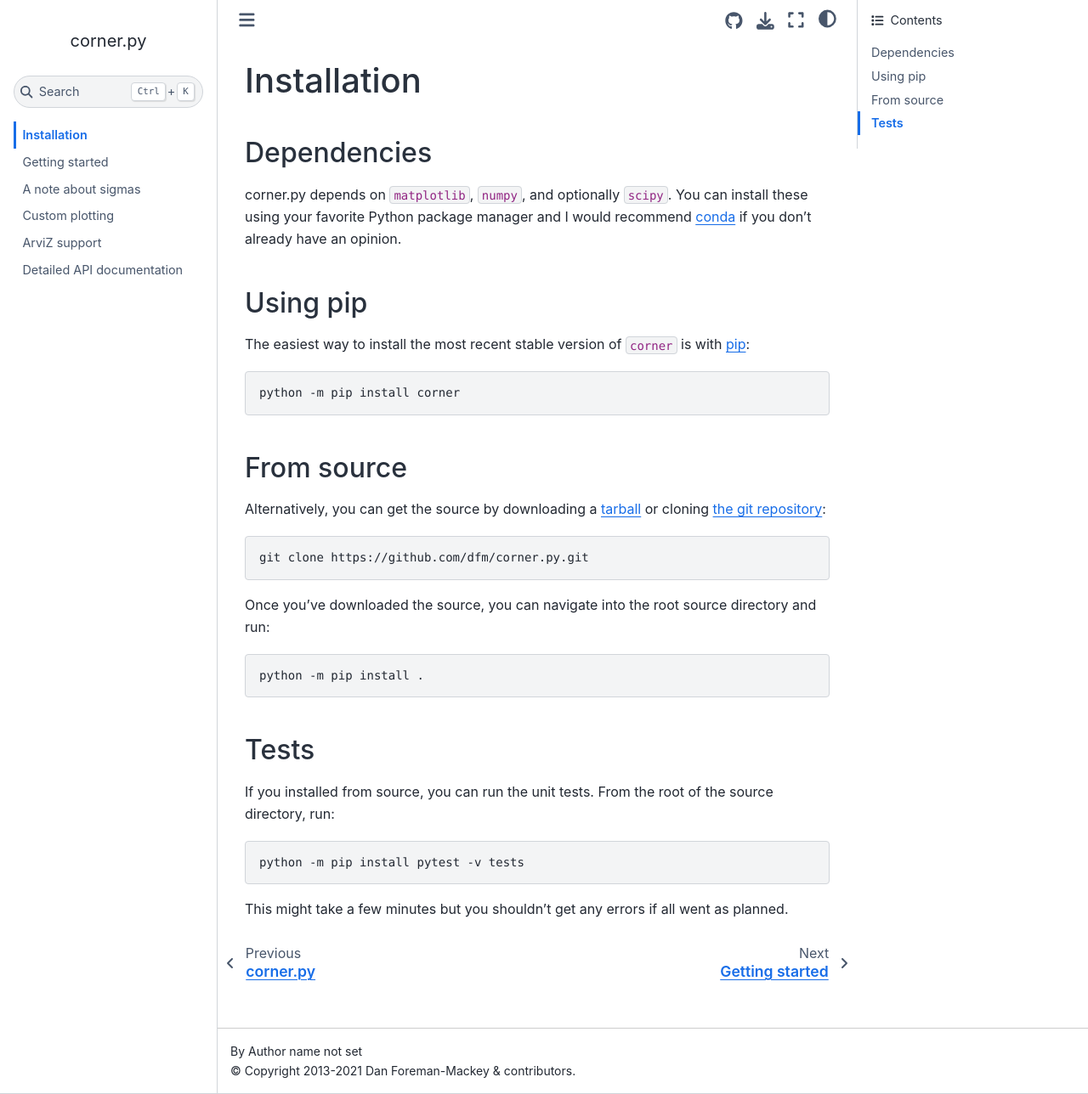
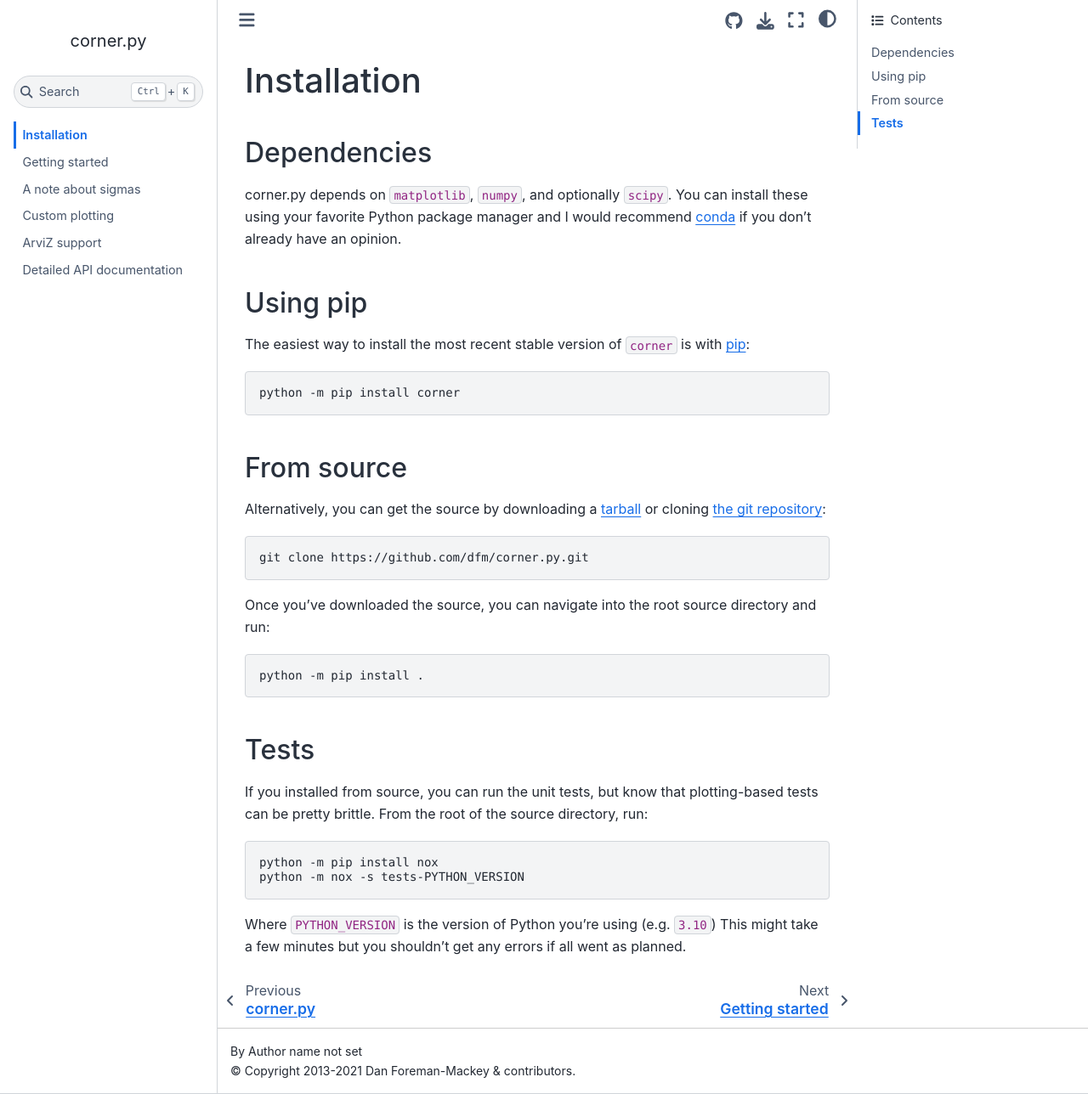
Before and after one commit to dfm/corner.py, a Sphinx documentation site: the page built from docs/install.rst, in a window 1280 px wide and 1288 px high. Shown: the whole window at 85% size. Built offline with Sphinx 7.4.7 and the Sphinx Book theme 1.1.4, drawn with Linux system fonts in a browser that asks for light colours; the version number could not be read and is left out.

Commit message:
Fixing test instructions

```diff
--- a/docs/install.rst
+++ b/docs/install.rst
@@ -44,12 +44,15 @@ directory and run:
 Tests
 -----
 
-If you installed from source, you can run the unit tests. From the root of the
+If you installed from source, you can run the unit tests, but know that
+plotting-based tests can be pretty brittle. From the root of the
 source directory, run:
 
 .. code-block:: bash
 
-    python -m pip install pytest -v tests
+    python -m pip install nox
+    python -m nox -s tests-PYTHON_VERSION
 
-This might take a few minutes but you shouldn't get any errors if all went
-as planned.
+Where ``PYTHON_VERSION`` is the version of Python you're using (e.g.
+``3.10``) This might take a few minutes but you shouldn't get any errors
+if all went as planned.
```
